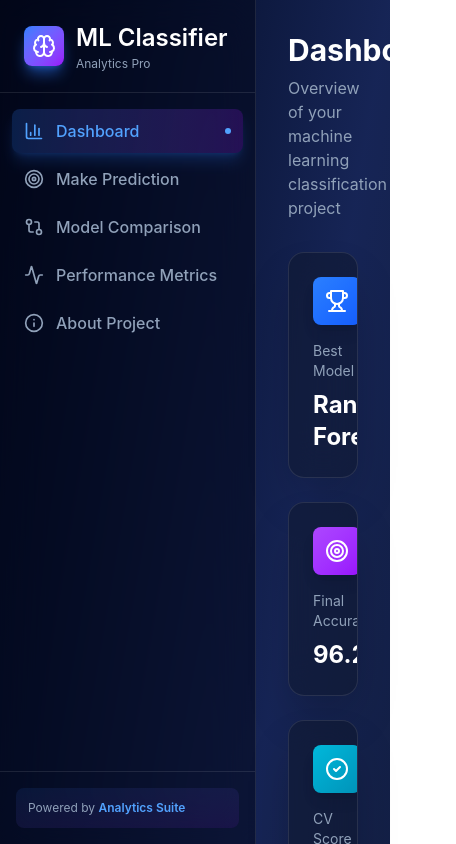
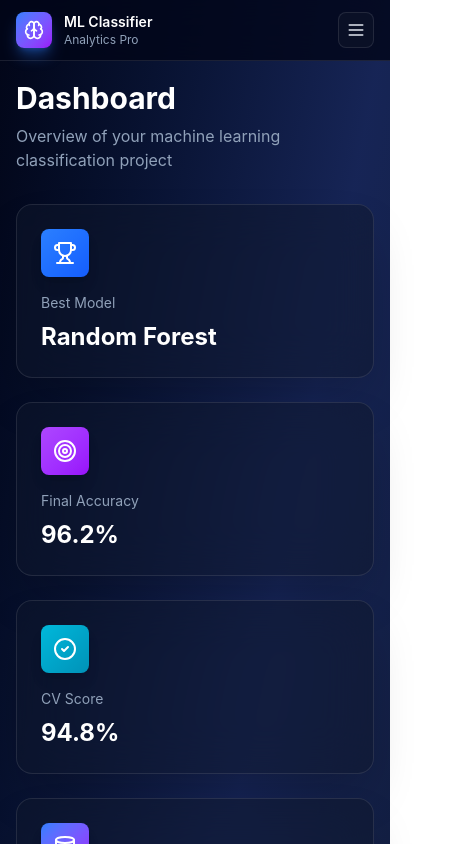
Before and after one commit to dhanvijaviya/loan-default-ml-deployment, a React (Vite) app in the folder frontend/: page / in a window 390 px wide. Shown: the top 844 px of the page, 456 px wide, since content can reach past the window. Built offline with nearby package versions, Linux system fonts and the light colour scheme.

Commit message:
Update Layout.tsx

```diff
--- a/frontend/src/app/components/Layout.tsx
+++ b/frontend/src/app/components/Layout.tsx
@@ -1,5 +1,82 @@
-import { Outlet, NavLink } from "react-router";
-import { BarChart3, Target, GitCompare, Activity, Info, Brain } from "lucide-react";
+// import { Outlet, NavLink } from "react-router";
+// import { BarChart3, Target, GitCompare, Activity, Info, Brain } from "lucide-react";
+
+// const navItems = [
+//   { to: "/", label: "Dashboard", icon: BarChart3, exact: true },
+//   { to: "/predict", label: "Make Prediction", icon: Target },
+//   { to: "/comparison", label: "Model Comparison", icon: GitCompare },
+//   { to: "/metrics", label: "Performance Metrics", icon: Activity },
+//   { to: "/about", label: "About Project", icon: Info },
+// ];
+
+// export function Layout() {
+//   return (
+//     <div className="min-h-screen bg-gradient-to-br from-slate-950 via-blue-950 to-slate-900">
+//       {/* Sidebar */}
+//       <aside className="fixed left-0 top-0 h-screen w-64 border-r border-white/10 bg-slate-950/50 backdrop-blur-xl">
+//         <div className="flex h-full flex-col">
+//           {/* Logo */}
+//           <div className="flex items-center gap-3 border-b border-white/10 px-6 py-5">
+//             <div className="flex size-10 items-center justify-center rounded-lg bg-gradient-to-br from-blue-500 to-purple-600 shadow-lg shadow-blue-500/50">
+//               <Brain className="size-6 text-white" />
+//             </div>
+//             <div>
+//               <h1 className="font-semibold text-white">ML Classifier</h1>
+//               <p className="text-xs text-slate-400">Analytics Pro</p>
+//             </div>
+//           </div>
+
+//           {/* Navigation */}
+//           <nav className="flex-1 space-y-1 px-3 py-4">
+//             {navItems.map((item) => (
+//               <NavLink
+//                 key={item.to}
+//                 to={item.to}
+//                 end={item.exact}
+//                 className={({ isActive }) =>
+//                   `flex items-center gap-3 rounded-lg px-3 py-2.5 transition-all ${
+//                     isActive
+//                       ? "bg-gradient-to-r from-blue-500/20 to-purple-600/20 text-blue-400 shadow-lg shadow-blue-500/20"
+//                       : "text-slate-400 hover:bg-white/5 hover:text-slate-300"
+//                   }`
+//                 }
+//               >
+//                 {({ isActive }) => (
+//                   <>
+//                     <item.icon className="size-5" />
+//                     <span className="font-medium">{item.label}</span>
+//                     {isActive && (
+//                       <div className="ml-auto h-1.5 w-1.5 rounded-full bg-blue-400 shadow-lg shadow-blue-400/50" />
+//                     )}
+//                   </>
+//                 )}
+//               </NavLink>
+//             ))}
+//           </nav>
+
+//           {/* Footer */}
+//           <div className="border-t border-white/10 p-4">
+//             <div className="rounded-lg bg-gradient-to-br from-blue-500/10 to-purple-600/10 p-3">
+//               <p className="text-xs text-slate-400">
+//                 Powered by{" "}
+//                 <span className="font-semibold text-blue-400">Analytics Suite</span>
+//               </p>
+//             </div>
+//           </div>
+//         </div>
+//       </aside>
+
+//       {/* Main Content */}
+//       <main className="ml-64 min-h-screen p-8">
+//         <Outlet />
+//       </main>
+//     </div>
+//   );
+// }
+
+import { useEffect, useState } from "react";
+import { Outlet, NavLink, useLocation } from "react-router";
+import { BarChart3, Target, GitCompare, Activity, Info, Brain, Menu, X } from "lucide-react";
 
 const navItems = [
   { to: "/", label: "Dashboard", icon: BarChart3, exact: true },
@@ -10,10 +87,53 @@ const navItems = [
 ];
 
 export function Layout() {
+  const [isMobileNavOpen, setIsMobileNavOpen] = useState(false);
+  const location = useLocation();
+
+  useEffect(() => {
+    setIsMobileNavOpen(false);
+  }, [location.pathname]);
+
   return (
     <div className="min-h-screen bg-gradient-to-br from-slate-950 via-blue-950 to-slate-900">
+      <header className="fixed inset-x-0 top-0 z-30 border-b border-white/10 bg-slate-950/80 px-4 py-3 backdrop-blur-xl lg:hidden">
+        <div className="flex items-center justify-between">
+          <div className="flex items-center gap-3">
+            <div className="flex size-9 items-center justify-center rounded-lg bg-gradient-to-br from-blue-500 to-purple-600 shadow-lg shadow-blue-500/40">
+              <Brain className="size-5 text-white" />
+            </div>
+            <div>
+              <h1 className="text-sm font-semibold text-white">ML Classifier</h1>
+              <p className="text-xs text-slate-400">Analytics Pro</p>
+            </div>
+          </div>
+          <button
+            type="button"
+            className="inline-flex size-9 items-center justify-center rounded-lg border border-white/10 bg-slate-900/60 text-slate-200 transition hover:bg-slate-800/70"
+            onClick={() => setIsMobileNavOpen((open) => !open)}
+            aria-label={isMobileNavOpen ? "Close navigation menu" : "Open navigation menu"}
+            aria-expanded={isMobileNavOpen}
+          >
+            {isMobileNavOpen ? <X className="size-5" /> : <Menu className="size-5" />}
+          </button>
+        </div>
+      </header>
+
+      {isMobileNavOpen && (
+        <button
+          type="button"
+          className="fixed inset-0 z-30 bg-slate-950/60 backdrop-blur-sm lg:hidden"
+          aria-label="Close navigation overlay"
+          onClick={() => setIsMobileNavOpen(false)}
+        />
+      )}
+
       {/* Sidebar */}
-      <aside className="fixed left-0 top-0 h-screen w-64 border-r border-white/10 bg-slate-950/50 backdrop-blur-xl">
+      <aside
+        className={`fixed left-0 top-0 z-40 h-screen w-64 border-r border-white/10 bg-slate-950/95 backdrop-blur-xl transition-transform duration-300 lg:bg-slate-950/50 ${
+          isMobileNavOpen ? "translate-x-0" : "-translate-x-full lg:translate-x-0"
+        }`}
+      >
         <div className="flex h-full flex-col">
           {/* Logo */}
           <div className="flex items-center gap-3 border-b border-white/10 px-6 py-5">
@@ -67,7 +187,7 @@ export function Layout() {
       </aside>
 
       {/* Main Content */}
-      <main className="ml-64 min-h-screen p-8">
+      <main className="min-h-screen p-4 pt-20 sm:p-6 sm:pt-24 lg:ml-64 lg:p-8 lg:pt-8">
         <Outlet />
       </main>
     </div>
```
